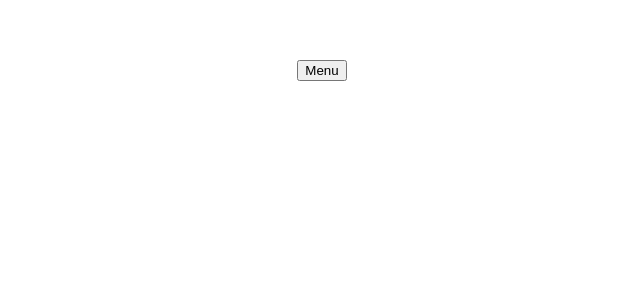
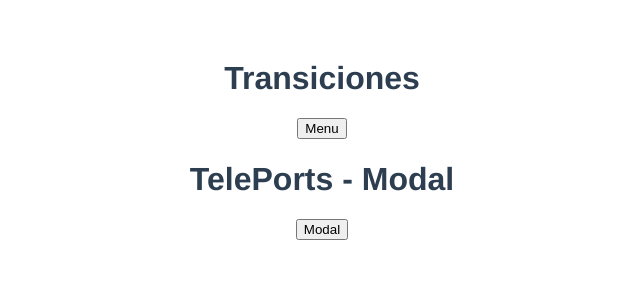
Before and after one commit to stban94diaz/vue-basic-concepts, a Vue app: page / in a window 1280 px wide. Shown: the top 300 px of the page, without its empty margins (318-958 px from the left). Built offline with nearby package versions, Linux system fonts and the light colour scheme.

Commit message:
:globe_with_meridians: Teleports - modal

```diff
--- a/src/App.vue
+++ b/src/App.vue
@@ -1,13 +1,22 @@
 <template>
-  <button @click="show = !show">Menu</button>
-  <Menu v-show="show" />
+  <div>
+    <h1>Transiciones</h1>
+
+    <button @click="show = !show">Menu</button>
+    <Menu v-show="show" />
+  </div>
+  <div>
+    <h1>TelePorts - Modal</h1>
+    <Modal />
+  </div>
 </template>
 
 <script>
 import Menu from "./components/Menu.vue";
+import Modal from "./components/Modal.vue";
 export default {
   name: "App",
-  components: { Menu },
+  components: { Menu, Modal },
   data: () => ({
     show: false,
   }),
--- /dev/null
+++ b/src/components/Modal.vue
@@ -0,0 +1,50 @@
+<!-- eslint-disable vue/multi-word-component-names -->
+<template>
+  <div>
+    <button @click="toggle">Modal</button>
+    <teleport to="body">
+      <div v-show="show" class="modal">
+        <div class="modal__body">
+          <h1>Titulo</h1>
+          <p>Lorem ipsum dolor sit amet, consectet</p>
+          <button @click="toggle">Cerrar</button>
+        </div>
+      </div>
+    </teleport>
+  </div>
+</template>
+
+<script>
+export default {
+  data: () => ({
+    show: false,
+  }),
+  methods: {
+    toggle() {
+      this.show = !this.show;
+    },
+  },
+};
+</script>
+
+<style>
+.modal {
+  position: fixed;
+  display: flex;
+  width: 100%;
+  height: 100%;
+  top: 0;
+  left: 0;
+  justify-content: center;
+  align-items: center;
+  background-color: rgba(0, 0, 0, 0.205);
+}
+
+.modal__body {
+  width: 50%;
+  min-height: 200px;
+  background-color: white;
+  text-align: center;
+  border-radius: 10px;
+}
+</style>
```
